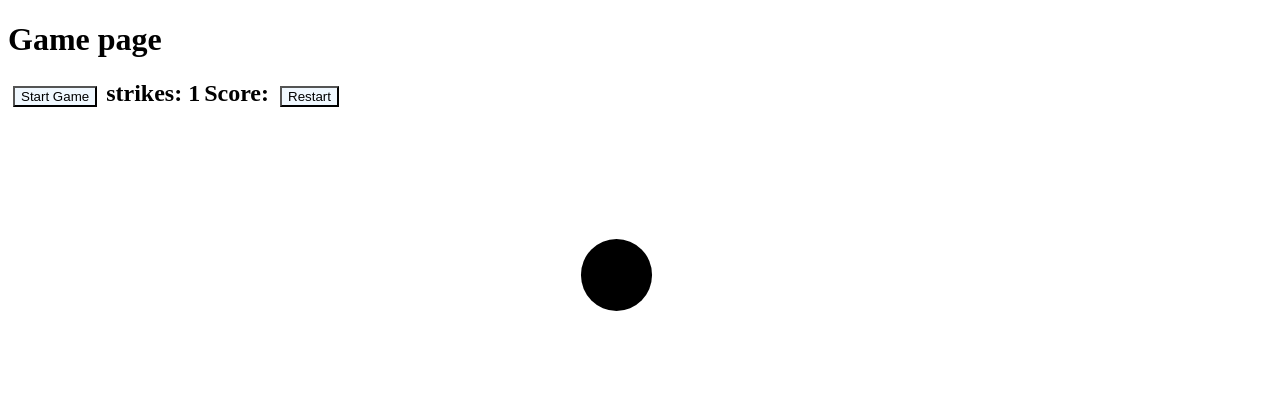
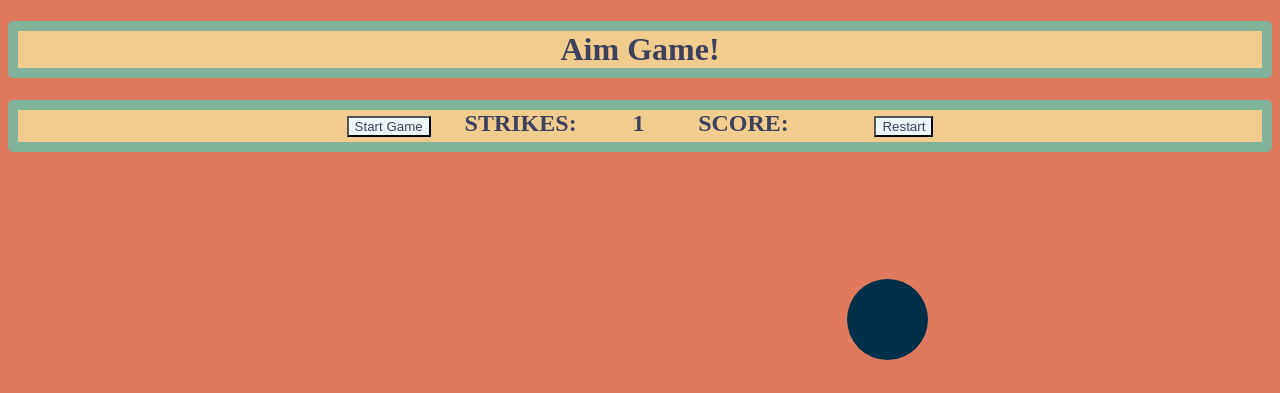
Before and after one commit to Kuzyi/FPS-Aim-Bot-Game, a plain HTML site: page gamePage.html in a window 1280 px wide. Both pictures are taken after a click on the button "Start Game". Drawn offline with Linux system fonts and the light colour scheme.

Commit message:
update style, aligned grid futher

```diff
--- a/gamePage.html
+++ b/gamePage.html
@@ -10,12 +10,16 @@
 
 </head>
 <body>
-  <h1>Game page</h1>
+
+  <h1>Aim Game!
   </h1>
-  <button class = "startButton">Start Game</button>
-  <h2>strikes: </h2> <h2 class = strikes></h2> <h2>Score: </h2> <h2 class = "score"></h2>
-  <button class = "restart">Restart</button>
+  <div class = "options">
 
+    <button class = "startButton">Start Game</button>
+    <h2>STRIKES: </h2> <h2 class = strikes></h2> <h2>SCORE: </h2> <h2 class = "score"></h2>
+    <button class = "restart">Restart</button>
+  </div>
+<div class = "gridFrameContainer">
   <div class = "gridFrame">
     <!-- 5x5 grid - how can we make the spacing big, but the dots small? -->
     <div class = "tile a 1"></div>
@@ -50,6 +54,7 @@
 
     <div></div>
     </div>
+  </div>
     <script src="script.js"></script>
 </body>
 </html>
--- a/style.css
+++ b/style.css
@@ -1,12 +1,30 @@
-h1 {
-  background-color: white;
+* {
+  background-color: #E07A5F;
+  color: #3d405b
 }
 
-* {
-  background-color: white;
+h1 {
+  /* background-color: ; */
+  text-align: center;
+  border: solid 10px #81B29A;
+  border-radius: 5px;
+  background-color: #f2cc8f;
 }
 
+.options{
+  text-align: center;
+  border: solid 10px #81B29A;
+  border-radius: 5px;
+  background-color: #f2cc8f;
+}
+
+.gridFrameContainer{
+  text-align: center;
+}
+
+
 .gridFrame {
+  margin-left: 3%;
   height: 50vh;
   width: 50vw;
   display: grid;
@@ -17,9 +35,9 @@ h1 {
 
 .tile {
   height: 14vh;
-  Width: 14vw;
-  background-color: white;
-  border: white solid 5px;
+  Width: 18vw;
+  background-color: #E07A5F;
+  border: #E07A5F solid 5px;
   text-align:center;
   font-size: 5em;
 }
@@ -34,16 +52,45 @@ button {
 
 .dot {
   position: relative;
-  width: 40%;
+  margin: auto;
+  width: 35%;
   height: 0;
-  padding-bottom: 40%;
+  padding-bottom: 35%;
   /* margin-left: 100px;
   margin-top: 25px; */
   border-radius: 100%;
-  background-color: black;
+  background-color: #003049 ;
 
 }
 
 h2 {
   display: inline;
+  margin: 2%;
+  background-color: #f2cc8f;
 }
+
+.intro {
+  background-color: #f2cc8f;
+  text-align: center;
+  border: solid 10px #81B29A;
+  border-radius: 5px;
+
+
+}
+
+p {
+  background-color: #f2cc8f;
+}
+
+
+.start1 {
+  margin: 2%;
+  background-color: #f2cc8f;
+  text-align: center;
+  border: solid 10px #81B29A;
+  border-radius: 5px;
+}
+
+a {
+  background-color: #f2cc8f;
+}
```
Also changed, not shown: index.html (+5 -5 lines).
